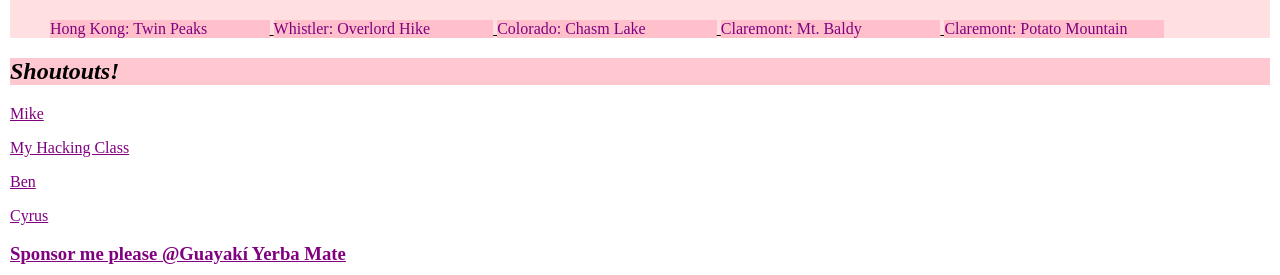
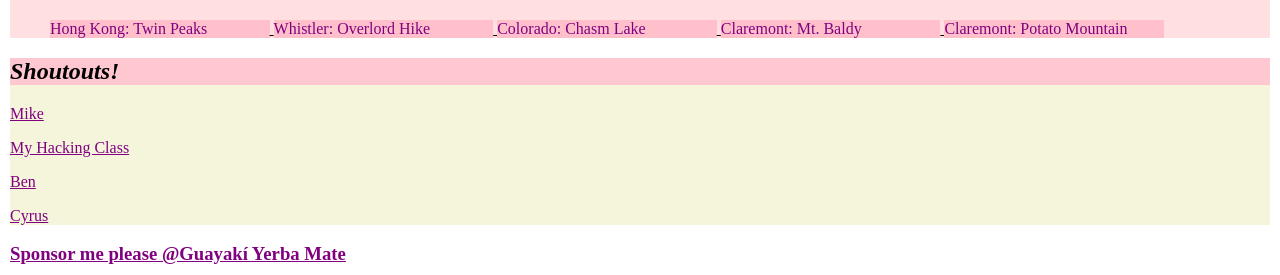
Before and after one commit to jadersaunders/jadersaunders.github.io, a plain HTML site: page index.html in a window 1280 px wide. Shown: the part 70-345 px from the top of the page. Drawn offline with Linux system fonts and the light colour scheme.

Commit message:
Update mystyle.css

```diff
--- a/mystyle.css
+++ b/mystyle.css
@@ -35,3 +35,6 @@
       .menu{
         text-decoration:underline;
       }
+      .shoutouts{
+        background-color:beige
+      }
```
